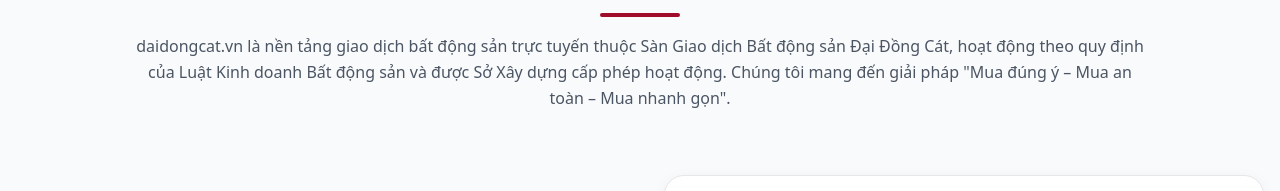
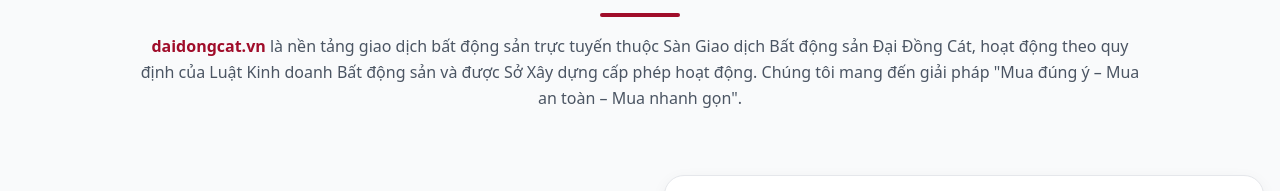
Before and after one commit to anhtran8301/landingpage-ddc, a website built with Vite: page index.html in a window 1280 px wide. Shown: the part 968-1159 px from the top of the page. Built offline with nearby package versions, Linux system fonts and the light colour scheme; a web font is replaced by a local one.

Commit message:
Add clickable hyperlinks to https://daidongcat.vn

```diff
--- a/index.html
+++ b/index.html
@@ -180,7 +180,7 @@
         <h2 class="title-single-line font-extrabold font-heading text-gray-900">SÀN GIAO DỊCH BẤT ĐỘNG SẢN ĐẠI ĐỒNG CÁT</h2>
         <div class="w-20 h-1 bg-brandRed mx-auto my-4 rounded-full"></div>
         <p class="text-gray-600 font-medium leading-relaxed">
-          daidongcat.vn là nền tảng giao dịch bất động sản trực tuyến thuộc Sàn Giao dịch Bất động sản Đại Đồng Cát, hoạt động theo quy định của Luật Kinh doanh Bất động sản và được Sở Xây dựng cấp phép hoạt động. Chúng tôi mang đến giải pháp "Mua đúng ý – Mua an toàn – Mua nhanh gọn".
+          <a href="https://daidongcat.vn" target="_blank" rel="noopener noreferrer" class="text-brandRed font-bold hover:underline">daidongcat.vn</a> là nền tảng giao dịch bất động sản trực tuyến thuộc Sàn Giao dịch Bất động sản Đại Đồng Cát, hoạt động theo quy định của Luật Kinh doanh Bất động sản và được Sở Xây dựng cấp phép hoạt động. Chúng tôi mang đến giải pháp "Mua đúng ý – Mua an toàn – Mua nhanh gọn".
         </p>
       </div>
 
@@ -497,7 +497,7 @@
           <li class="flex items-start gap-2"><i class="fa-solid fa-location-dot text-brandRed mt-0.5"></i> Tầng 15, tòa nhà Sonadezi, Số 1 Đường số 1, Phường Trấn Biên, TP. Đồng Nai</li>
           <li class="flex items-center gap-2"><i class="fa-solid fa-phone text-brandRed"></i> Hotline: <strong class="text-brandRed font-extrabold">1900 9444</strong></li>
           <li class="flex items-center gap-2"><i class="fa-solid fa-envelope text-brandRed"></i> Email: support@daidongcat.vn</li>
-          <li class="flex items-center gap-2"><i class="fa-solid fa-globe text-brandRed"></i> Website: daidongcat.vn</li>
+          <li class="flex items-center gap-2"><i class="fa-solid fa-globe text-brandRed"></i> Website: <a href="https://daidongcat.vn" target="_blank" rel="noopener noreferrer" class="text-brandRed font-bold hover:underline">daidongcat.vn</a></li>
         </ul>
       </div>
 
```
